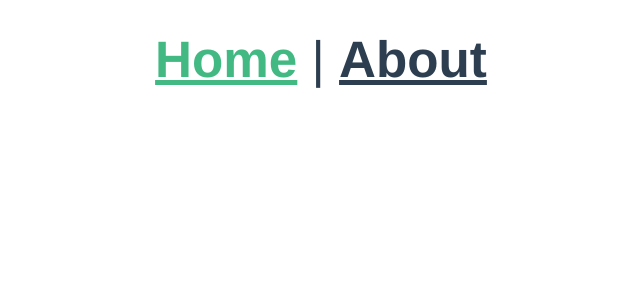
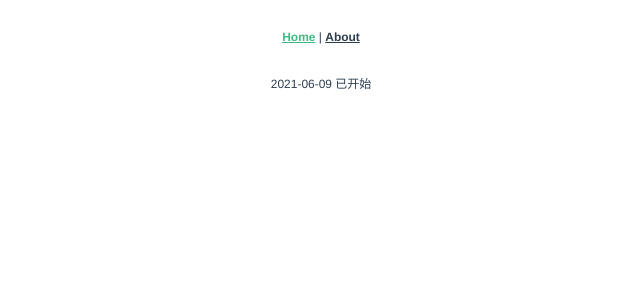
Before and after one commit to Empty-Spirit/big-screen, a Vue app: page / in a window 1280 px wide. Shown: the top 300 px of the page, without its empty margins (319-959 px from the left). Built offline with nearby package versions, Linux system fonts and the light colour scheme.

Commit message:
方法封装

```diff
--- a/public/index.html
+++ b/public/index.html
@@ -4,7 +4,6 @@
     <meta charset="utf-8">
     <meta http-equiv="X-UA-Compatible" content="IE=edge">
     <meta name="viewport" content="width=device-width,initial-scale=1.0">
-    <link rel="icon" href="<%= BASE_URL %>favicon.ico">
     <script type="text/javascript">
        (function(doc, win){
         var calculateSize = function() {
@@ -16,6 +15,7 @@
         calculateSize();
       })(document, window);
     </script>
+    <link rel="icon" href="<%= BASE_URL %>favicon.ico">
     <title><%= htmlWebpackPlugin.options.title %></title>
   </head>
   <body>
--- a/src/App.vue
+++ b/src/App.vue
@@ -9,8 +9,10 @@
 </template>
 
 <style lang="scss">
+@import './styles/rem.scss';
 #app {
   font-family: Avenir, Helvetica, Arial, sans-serif;
+  font-size: toRem(18);
   -webkit-font-smoothing: antialiased;
   -moz-osx-font-smoothing: grayscale;
   text-align: center;
--- /dev/null
+++ b/src/filters/checkStatus.js
@@ -0,0 +1,8 @@
+// 对数组中的数据进行匹配查询并返回对应的value或者name
+export default (val, data) => {
+  console.log(val)
+  const returnStatus = data.find(e => {
+    return e.value.toString() === val.toString() || e.name.indexOf(val) > -1
+  })
+  return returnStatus.value.toString() === val.toString() ? returnStatus.name : returnStatus.value
+}
--- /dev/null
+++ b/src/filters/index.js
@@ -0,0 +1,8 @@
+import Vue from 'vue'
+import timestamp from './timestamp'
+import checkStatus from './checkStatus'
+
+Vue.filter('timestamp', timestamp)
+Vue.prototype.$timestamp = timestamp
+Vue.filter('checkStatus', checkStatus)
+Vue.prototype.$checkStatus = checkStatus
--- /dev/null
+++ b/src/filters/timestamp.js
@@ -0,0 +1,56 @@
+export default (value, format) => {
+  if (!value) return
+  return date(new Date(value), format)
+}
+
+// 时间格式转换
+function date (value, format) {
+  if (!(value instanceof Date)) {
+    value = new Date(value)
+  }
+  if (!format) {
+    format = 'yyyy-MM-dd HH:mm:ss'
+  }
+  const year = value.getFullYear()
+  const month = value.getMonth() + 1
+  const day = value.getDate()
+  const hour = value.getHours()
+  const minute = value.getMinutes()
+  const second = value.getSeconds()
+  const o = {
+    yyyy: year,
+    MM: padding(month, 2),
+    M: month,
+    dd: padding(day, 2),
+    d: day,
+    HH: padding(hour, 2),
+    H: hour,
+    mm: padding(minute, 2),
+    m: minute,
+    ss: padding(second, 2),
+    s: second
+  }
+  return format.replace(/yyyy|MM|M|dd|d|HH|H|mm|m|ss|s/gi, match => {
+    return o[match]
+  })
+}
+
+// 时间显示位数转换
+function padding (value, padding, char) {
+  if (!char) {
+    char = '0'
+  }
+  if (typeof value !== 'string') {
+    value = value.toString()
+  }
+  if (value.length >= padding) {
+    return value
+  } else {
+    return (
+      Math.pow(10, padding - value.length)
+        .toString()
+        .substr(1)
+        .replace('0', char) + value
+    )
+  }
+}
--- a/src/main.js
+++ b/src/main.js
@@ -3,6 +3,7 @@ import App from './App.vue'
 import router from './router'
 import store from './store'
 import './styles/common.scss'
+import './filters/index'
 
 Vue.config.productionTip = false
 
--- a/src/views/Home.vue
+++ b/src/views/Home.vue
@@ -1,16 +1,27 @@
 <template>
   <div class="home">
-    <div class='main'></div>
+    {{time | timestamp('yyyy-MM-dd')}}
+    {{value | checkStatus(status)}}
   </div>
 </template>
 
 <script>
-// import HelloWorld from '@/components/HelloWorld.vue'
-
 export default {
   name: 'Home',
-  components: {
-    // HelloWorld
+  data () {
+    return {
+      time: '',
+      value: '1',
+      status: [
+        { value: 0, name: '未开始' },
+        { value: 1, name: '已开始' },
+        { value: 2, name: '已结束' },
+        { value: 3, name: '已关闭' }
+      ]
+    }
+  },
+  mounted () {
+    this.time = new Date()
   }
 }
 </script>
@@ -18,5 +29,49 @@ export default {
 <style lang="scss" scoped>
 @import '../styles/rem.scss';
 .home {
+  .btn {
+    position: relative;
+    // display: block;
+    // margin: 200px auto;
+    // width: 200px;
+    // padding: 10px 20px;
+    // font-size: 20px;
+    // background: #fff;
+    // color: #6bdf4e;
+    // border: 1px solid #6bdf4e;
+    // cursor: pointer;
+  }
+  .btn::after {
+    content: attr(data-tip);
+    display: none;
+    position: absolute;
+    padding: 5px 10px;
+    left: 50%;
+    // bottom: 100%;
+    margin-top: 12px;
+    transform: translateX(-50%);
+    font-size: 16px;
+    background: #fff;
+    color: #ddd;
+    cursor: default;
+  }
+  .btn::before {
+    content: ' ';
+    position: absolute;
+    display: none;
+    left: 50%;
+    bottom: 0%;
+    transform: translate(-50%, 140%);
+    margin-top: 12px;
+    width: 0;
+    height: 0;
+    border-left: 6px solid transparent;
+    border-right: 6px solid transparent;
+    border-bottom: 9px solid #000;
+  }
+  .btn:hover::after,
+  .btn:hover::before {
+    display: block;
+  }
 }
 </style>
```
Also changed, not shown: .eslintrc.js.
